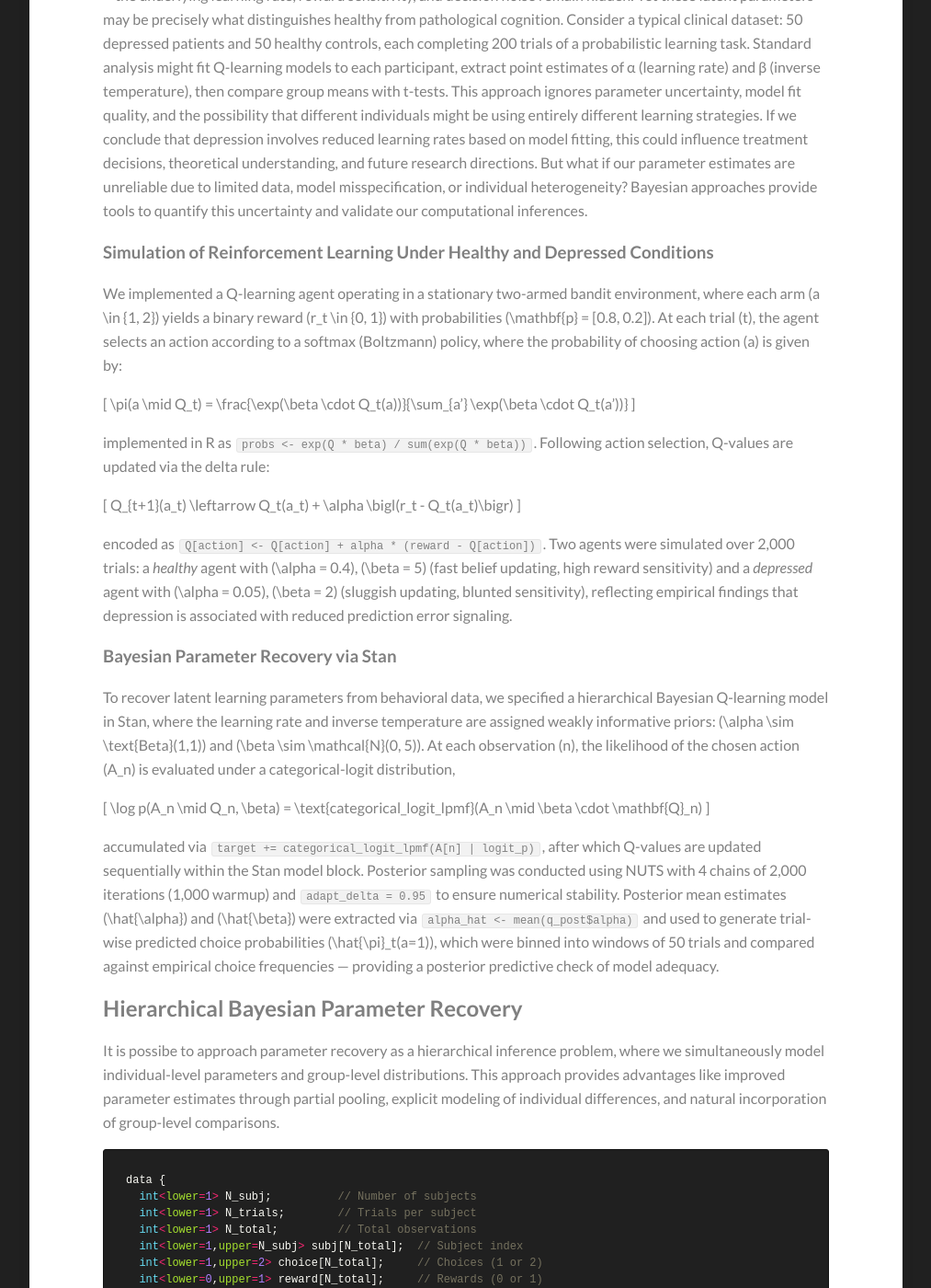
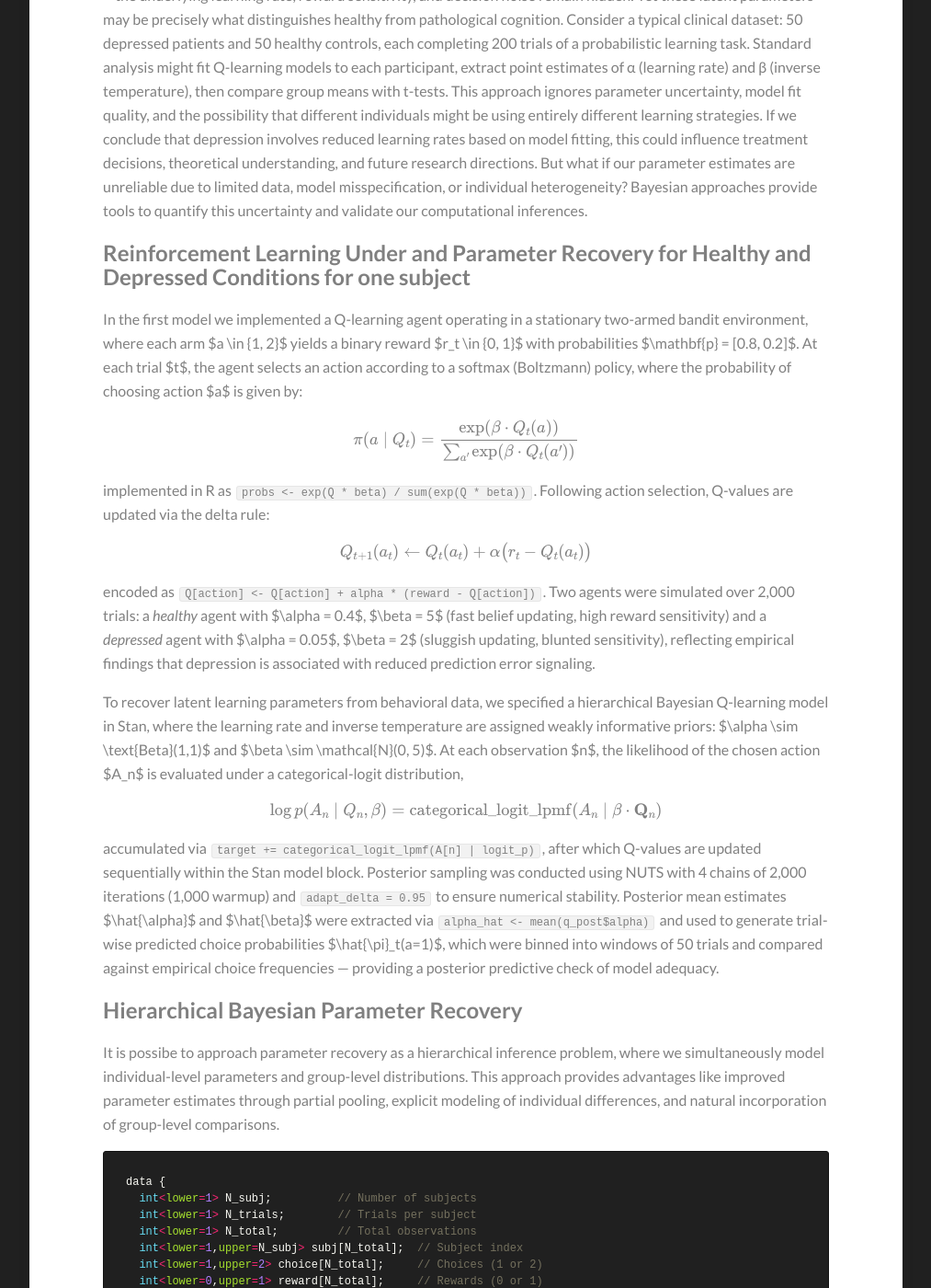
Before and after one commit to Kamran-Afzali/Kamran-Afzali.github.io, a Jekyll site: the page built from _posts/2026-12-24-Q-Learning_DEP_4.md, in a window 1280 px wide and 1400 px high, scrolled down 815 px. Shown: the whole window at 92% size, without its empty margins (133-1146 px from the left). Built offline with Jekyll 4.4.1, drawn with Linux system fonts in a browser that asks for light colours; our own code applies the rules of GitHub Pages for plain Markdown files; formulas are drawn with MathJax 3.

Commit message:
Update 2026-12-24-Q-Learning_DEP_4.md

```diff
--- a/_posts/2026-12-24-Q-Learning_DEP_4.md
+++ b/_posts/2026-12-24-Q-Learning_DEP_4.md
@@ -7,31 +7,31 @@ Translating theoretical computational psychiatry models into clinical insights i
 Unlike controlled simulation studies where we know the true generating parameters, in clinical behavioral data, when a depressed patient performs trials of a two-armed bandit task, we observe only their choices and outcomes—the underlying learning rate, reward sensitivity, and decision noise remain hidden. Yet these latent parameters may be precisely what distinguishes healthy from pathological cognition. Consider a typical clinical dataset: 50 depressed patients and 50 healthy controls, each completing 200 trials of a probabilistic learning task. Standard analysis might fit Q-learning models to each participant, extract point estimates of α (learning rate) and β (inverse temperature), then compare group means with t-tests. This approach ignores parameter uncertainty, model fit quality, and the possibility that different individuals might be using entirely different learning strategies. If we conclude that depression involves reduced learning rates based on model fitting, this could influence treatment decisions, theoretical understanding, and future research directions. But what if our parameter estimates are unreliable due to limited data, model misspecification, or individual heterogeneity? Bayesian approaches provide tools to quantify this uncertainty and validate our computational inferences.
 
 
-### Simulation of Reinforcement Learning Under Healthy and Depressed Conditions
+## Reinforcement Learning Under and Parameter Recovery for Healthy and Depressed Conditions for one subject
 
-We implemented a Q-learning agent operating in a stationary two-armed bandit environment, where each arm \(a \in \{1, 2\}\) yields a binary reward \(r_t \in \{0, 1\}\) with probabilities \(\mathbf{p} = [0.8, 0.2]\). At each trial \(t\), the agent selects an action according to a softmax (Boltzmann) policy, where the probability of choosing action \(a\) is given by:
 
-\[
+In the first model we implemented a Q-learning agent operating in a stationary two-armed bandit environment, where each arm $a \in \{1, 2\}$ yields a binary reward $r_t \in \{0, 1\}$ with probabilities $\mathbf{p} = [0.8, 0.2]$. At each trial $t$, the agent selects an action according to a softmax (Boltzmann) policy, where the probability of choosing action $a$ is given by:
+
+$$
 \pi(a \mid Q_t) = \frac{\exp(\beta \cdot Q_t(a))}{\sum_{a'} \exp(\beta \cdot Q_t(a'))}
-\]
+$$
 
 implemented in R as `probs <- exp(Q * beta) / sum(exp(Q * beta))`. Following action selection, Q-values are updated via the delta rule:
 
-\[
+$$
 Q_{t+1}(a_t) \leftarrow Q_t(a_t) + \alpha \bigl(r_t - Q_t(a_t)\bigr)
-\]
+$$
 
-encoded as `Q[action] <- Q[action] + alpha * (reward - Q[action])`. Two agents were simulated over 2,000 trials: a *healthy* agent with \(\alpha = 0.4\), \(\beta = 5\) (fast belief updating, high reward sensitivity) and a *depressed* agent with \(\alpha = 0.05\), \(\beta = 2\) (sluggish updating, blunted sensitivity), reflecting empirical findings that depression is associated with reduced prediction error signaling.
+encoded as `Q[action] <- Q[action] + alpha * (reward - Q[action])`. Two agents were simulated over 2,000 trials: a *healthy* agent with $\alpha = 0.4$, $\beta = 5$ (fast belief updating, high reward sensitivity) and a *depressed* agent with $\alpha = 0.05$, $\beta = 2$ (sluggish updating, blunted sensitivity), reflecting empirical findings that depression is associated with reduced prediction error signaling.
 
-### Bayesian Parameter Recovery via Stan
+To recover latent learning parameters from behavioral data, we specified a hierarchical Bayesian Q-learning model in Stan, where the learning rate and inverse temperature are assigned weakly informative priors: $\alpha \sim \text{Beta}(1,1)$ and $\beta \sim \mathcal{N}(0, 5)$. At each observation $n$, the likelihood of the chosen action $A_n$ is evaluated under a categorical-logit distribution,
 
-To recover latent learning parameters from behavioral data, we specified a hierarchical Bayesian Q-learning model in Stan, where the learning rate and inverse temperature are assigned weakly informative priors: \(\alpha \sim \text{Beta}(1,1)\) and \(\beta \sim \mathcal{N}(0, 5)\). At each observation \(n\), the likelihood of the chosen action \(A_n\) is evaluated under a categorical-logit distribution,
+$$
+\log p(A_n \mid Q_n, \beta) = \text{categorical\_logit\_lpmf}(A_n \mid \beta \cdot \mathbf{Q}_n)
+$$
 
-\[
-\log p(A_n \mid Q_n, \beta) = \text{categorical\_logit\_lpmf}(A_n \mid \beta \cdot \mathbf{Q}_n)
-\]
+accumulated via `target += categorical_logit_lpmf(A[n] | logit_p)`, after which Q-values are updated sequentially within the Stan model block. Posterior sampling was conducted using NUTS with 4 chains of 2,000 iterations (1,000 warmup) and `adapt_delta = 0.95` to ensure numerical stability. Posterior mean estimates $\hat{\alpha}$ and $\hat{\beta}$ were extracted via `alpha_hat <- mean(q_post$alpha)` and used to generate trial-wise predicted choice probabilities $\hat{\pi}_t(a=1)$, which were binned into windows of 50 trials and compared against empirical choice frequencies — providing a posterior predictive check of model adequacy.
 
-accumulated via `target += categorical_logit_lpmf(A[n] | logit_p)`, after which Q-values are updated sequentially within the Stan model block. Posterior sampling was conducted using NUTS with 4 chains of 2,000 iterations (1,000 warmup) and `adapt_delta = 0.95` to ensure numerical stability. Posterior mean estimates \(\hat{\alpha}\) and \(\hat{\beta}\) were extracted via `alpha_hat <- mean(q_post$alpha)` and used to generate trial-wise predicted choice probabilities \(\hat{\pi}_t(a=1)\), which were binned into windows of 50 trials and compared against empirical choice frequencies — providing a posterior predictive check of model adequacy.
 
 ## Hierarchical Bayesian Parameter Recovery
 
```
